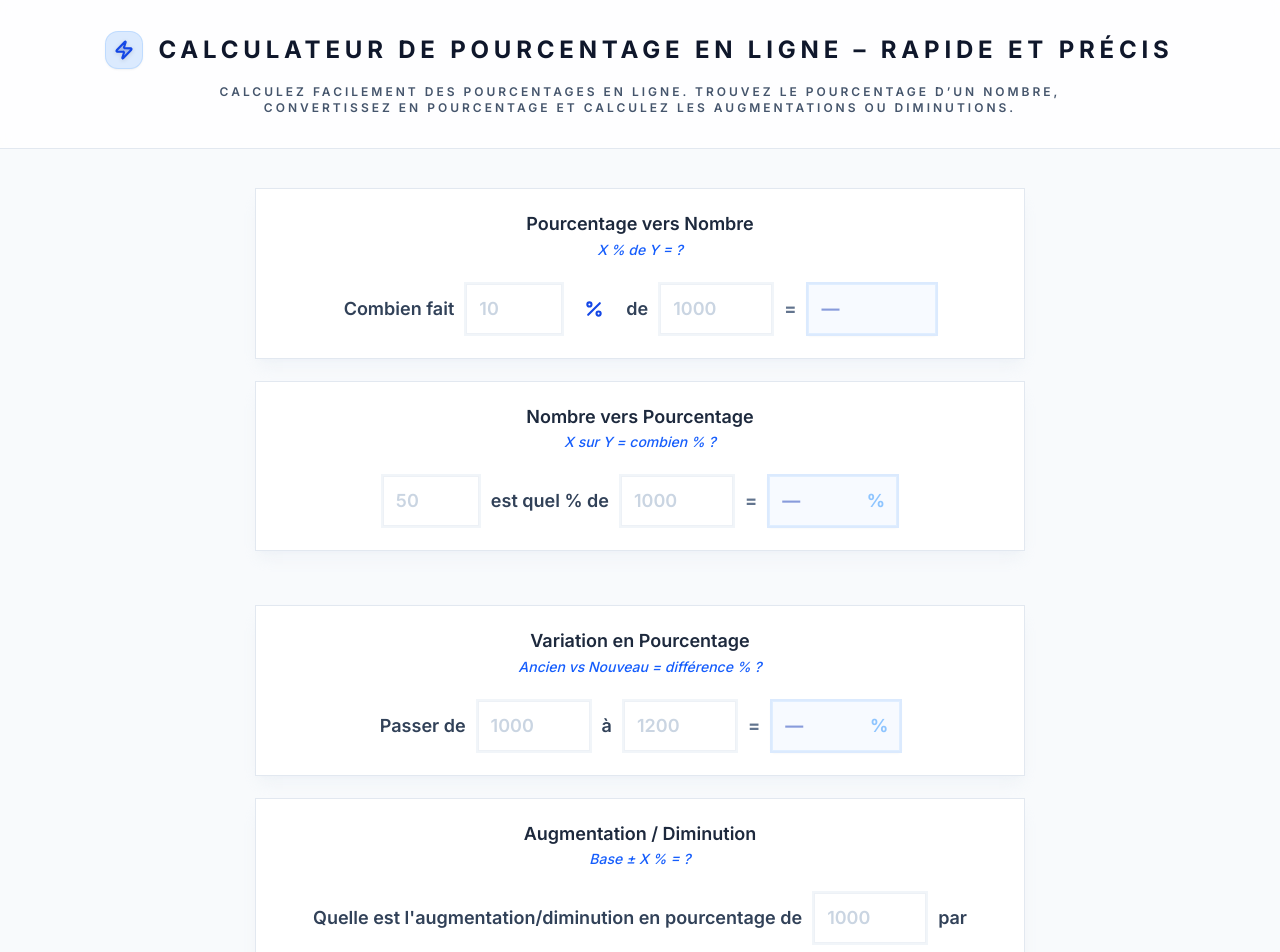
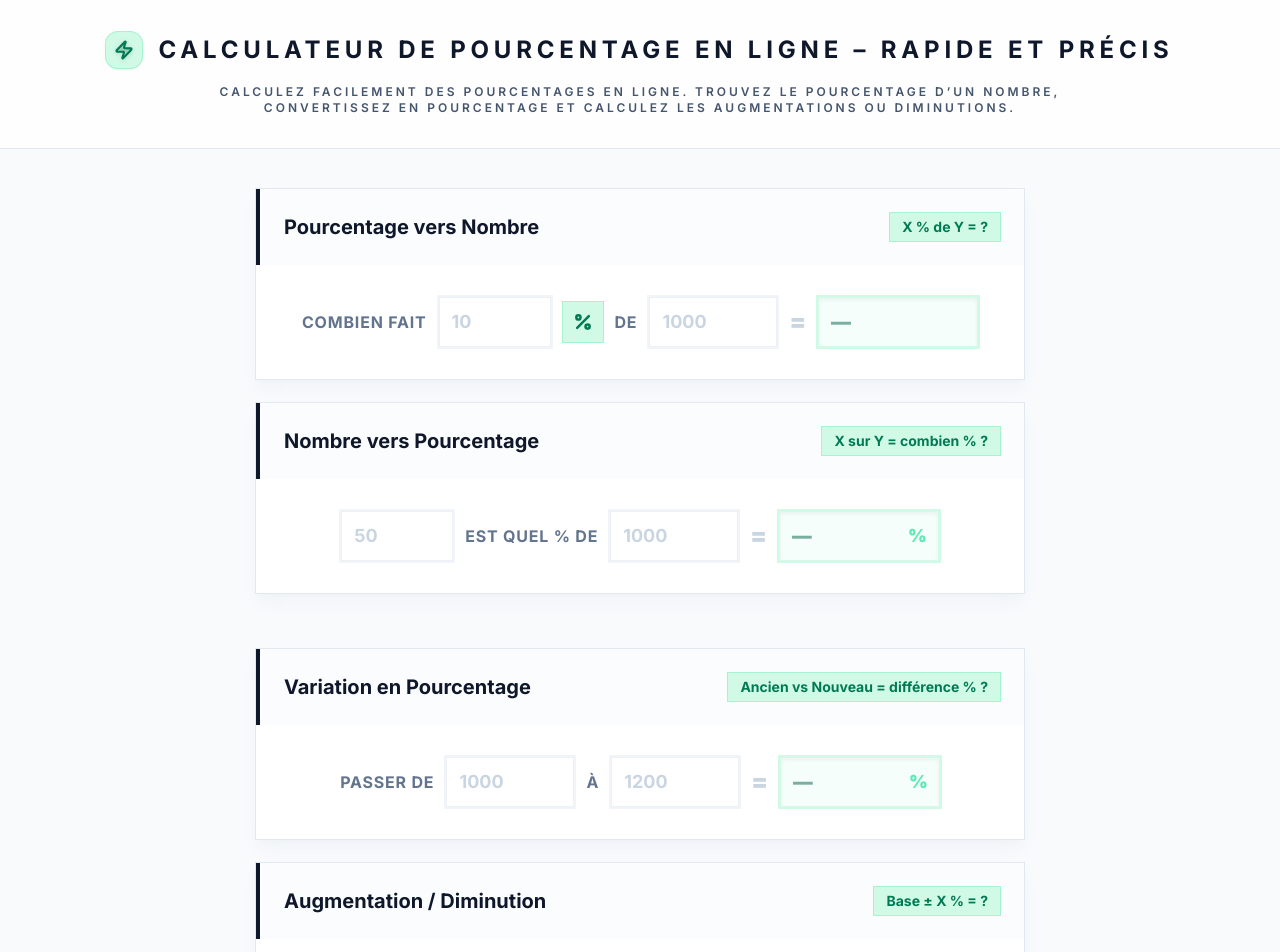
Before and after one commit to mirrzamustafa/percentagecalculator, a Next.js app: page / in a window 1280 px wide. Shown: the top 952 px of the page. Built offline with nearby package versions, Linux system fonts and the light colour scheme.

Commit message:
feat: update UI and deploy

```diff
--- a/src/components/CalculatorClient.tsx
+++ b/src/components/CalculatorClient.tsx
@@ -48,7 +48,7 @@ const THEMES = {
   }
 };
 
-const ACTIVE_THEME = THEMES.blue; // Universal theme selection point
+const ACTIVE_THEME = THEMES.emerald; // Universal theme selection point
 
 type UiHints = {
   nothingToCopy: string;
@@ -264,136 +264,126 @@ export default function CalculatorClient({
         <div id="calculators" className="mt-2 flex flex-col gap-5 sm:gap-6">
 
           {/* Card A */}
-          <section className={`group mx-auto w-full max-w-3xl rounded-none bg-white p-4 sm:p-6 shadow-lg shadow-slate-200/40 ring-1 ring-slate-200 transition-all hover:shadow-xl ${ACTIVE_THEME.hoverShadow} overflow-hidden flex flex-col items-start text-left sm:items-center sm:text-center`}>
-
-            {/* Header */}
-            <div className="flex flex-col items-start sm:items-center gap-1 mb-6">
-              <h3 className="text-lg font-semibold text-slate-800 leading-tight">
+          <section className={`group mx-auto w-full max-w-3xl rounded-none bg-white shadow-lg shadow-slate-200/40 ring-1 ring-slate-200 transition-all hover:shadow-xl ${ACTIVE_THEME.hoverShadow} overflow-hidden`}>
+            <div className={`border-l-4 border-${ACTIVE_THEME.primary}-500 bg-slate-50/50 p-4 sm:p-6`}>
+              <div className="flex flex-col gap-3 sm:flex-row sm:items-center sm:justify-between">
+                <h3 className="text-xl font-bold text-slate-900">
                   {cardA.title}
                 </h3>
-              <p className={`text-sm font-medium ${ACTIVE_THEME.accentText} italic`}>
+                <div className={`inline-flex items-center rounded-none ${ACTIVE_THEME.bg} px-3 py-1 font-mono text-sm font-bold ${ACTIVE_THEME.text} ring-1 ${ACTIVE_THEME.ring}`}>
                   {cardA.formula}
-              </p>
+                </div>
+              </div>
             </div>
 
-            {/* Inline calculator */}
-            <div className="flex flex-wrap items-center justify-start sm:justify-center gap-2 sm:gap-3 gap-y-4">
-
-              <span className="text-sm font-semibold text-slate-700 sm:text-lg">
+            <div className="p-4 sm:p-8">
+              <div className="flex flex-wrap items-center justify-start sm:justify-center gap-3 gap-y-6">
+                <span className="text-sm font-bold uppercase tracking-wider text-slate-500 sm:text-base">
                   {cardA.labelValue}
                 </span>
 
                 <input
                   type="number"
                   value={calcA.percent}
-                onChange={(e) =>
-                  setCalcA({ ...calcA, percent: e.target.value })
-                }
+                  onChange={(e) => setCalcA({ ...calcA, percent: e.target.value })}
                   placeholder="10"
-                className={`w-20 rounded-none bg-white px-2 py-2 text-sm font-semibold text-slate-800
+                  className={`w-20 rounded-none bg-white px-3 py-2.5 text-lg font-bold text-slate-800
                             ring-2 ring-slate-100 ${ACTIVE_THEME.focus}
                             outline-none transition-all border border-slate-200/60 placeholder:text-slate-300
-                          sm:w-24 sm:px-3 sm:py-2.5 sm:text-lg`}
+                            sm:w-28`}
                 />
 
-              <span className={`h-8 w-8 flex items-center justify-center rounded-xl ${ACTIVE_THEME.text} sm:h-10 sm:w-10`}>
-                <Percent size={18} strokeWidth={2.5} className="sm:hidden" />
-                <Percent size={20} strokeWidth={2.5} className="hidden sm:block" />
+                <span className={`flex h-10 w-10 items-center justify-center rounded-none ${ACTIVE_THEME.bg} ${ACTIVE_THEME.text} ring-1 ${ACTIVE_THEME.ring}`}>
+                  <Percent size={20} strokeWidth={3} />
                 </span>
 
-              <span className="text-sm font-semibold text-slate-700 sm:text-lg">
+                <span className="text-sm font-bold uppercase tracking-wider text-slate-500 sm:text-base">
                   {cardA.labelTotal}
                 </span>
 
                 <input
                   type="number"
                   value={calcA.total}
-                onChange={(e) =>
-                  setCalcA({ ...calcA, total: e.target.value })
-                }
+                  onChange={(e) => setCalcA({ ...calcA, total: e.target.value })}
                   placeholder="1000"
-                className={`w-24 rounded-none bg-white px-2 py-2 text-sm font-semibold text-slate-800
+                  className={`w-24 rounded-none bg-white px-3 py-2.5 text-lg font-bold text-slate-800
                             ring-2 ring-slate-100 ${ACTIVE_THEME.focus}
                             outline-none transition-all border border-slate-200/60 placeholder:text-slate-300
-                          sm:w-28 sm:px-3 sm:py-2.5 sm:text-lg`}
+                            sm:w-32`}
                 />
 
-              <span className="text-sm font-bold text-slate-500 sm:text-lg">{translations.ui.isEqual}</span>
+                <span className="text-2xl font-black text-slate-300">{translations.ui.isEqual}</span>
 
                 <input
                   readOnly
                   value={calcA.result}
                   placeholder="—"
-                className={`w-28 rounded-none ${ACTIVE_THEME.resultBg} px-2 py-2 text-sm font-bold ${ACTIVE_THEME.resultText}
-                          shadow-sm ring-2 ${ACTIVE_THEME.resultRing} focus:outline-none
-                          border ${ACTIVE_THEME.resultBorder} sm:w-32 sm:px-3 sm:py-2.5 sm:text-lg`}
+                  className={`w-32 rounded-none ${ACTIVE_THEME.resultBg} px-3 py-2.5 text-xl font-black ${ACTIVE_THEME.resultText}
+                            shadow-inner ring-2 ${ACTIVE_THEME.resultRing} focus:outline-none
+                            border ${ACTIVE_THEME.resultBorder} sm:w-40`}
                 />
+              </div>
             </div>
           </section>
 
 
           {/* Card B */}
-          <section className={`group mx-auto w-full max-w-3xl rounded-none bg-white p-4 sm:p-6 shadow-lg shadow-slate-200/40 ring-1 ring-slate-200 transition-all hover:shadow-xl ${ACTIVE_THEME.hoverShadow} overflow-hidden flex flex-col items-start text-left sm:items-center sm:text-center`}>
-
-            {/* Header */}
-            <div className="flex flex-col items-start sm:items-center gap-1 mb-6">
-              <h3 className="text-lg font-semibold text-slate-800 leading-tight">
+          <section className={`group mx-auto w-full max-w-3xl rounded-none bg-white shadow-lg shadow-slate-200/40 ring-1 ring-slate-200 transition-all hover:shadow-xl ${ACTIVE_THEME.hoverShadow} overflow-hidden`}>
+            <div className={`border-l-4 border-${ACTIVE_THEME.primary}-500 bg-slate-50/50 p-4 sm:p-6`}>
+              <div className="flex flex-col gap-3 sm:flex-row sm:items-center sm:justify-between">
+                <h3 className="text-xl font-bold text-slate-900">
                   {cardB.title}
                 </h3>
-              <p className={`text-sm font-medium ${ACTIVE_THEME.accentText} italic`}>
+                <div className={`inline-flex items-center rounded-none ${ACTIVE_THEME.bg} px-3 py-1 font-mono text-sm font-bold ${ACTIVE_THEME.text} ring-1 ${ACTIVE_THEME.ring}`}>
                   {cardB.formula}
-              </p>
+                </div>
+              </div>
             </div>
 
-            {/* Inline calculator */}
-            <div className="flex flex-wrap items-center justify-start sm:justify-center gap-2 sm:gap-3 gap-y-4">
-
+            <div className="p-4 sm:p-8">
+              <div className="flex flex-wrap items-center justify-start sm:justify-center gap-3 gap-y-6">
                 <input
                   type="number"
                   value={calcB.value}
-                onChange={(e) =>
-                  setCalcB({ ...calcB, value: e.target.value })
-                }
+                  onChange={(e) => setCalcB({ ...calcB, value: e.target.value })}
                   placeholder="50"
-                className={`w-20 rounded-none bg-white px-2 py-2 text-sm font-semibold text-slate-800
+                  className={`w-20 rounded-none bg-white px-3 py-2.5 text-lg font-bold text-slate-800
                             ring-2 ring-slate-100 ${ACTIVE_THEME.focus}
                             outline-none transition-all border border-slate-200/60 placeholder:text-slate-300
-                          sm:w-24 sm:px-3 sm:py-2.5 sm:text-lg`}
+                            sm:w-28`}
                 />
 
-              <span className="text-sm font-semibold text-slate-700 sm:text-lg">
+                <span className="text-sm font-bold uppercase tracking-wider text-slate-500 sm:text-base">
                   {cardB.labelTotal}
                 </span>
 
                 <input
                   type="number"
                   value={calcB.total}
-                onChange={(e) =>
-                  setCalcB({ ...calcB, total: e.target.value })
-                }
+                  onChange={(e) => setCalcB({ ...calcB, total: e.target.value })}
                   placeholder="1000"
-                className={`w-24 rounded-none bg-white px-2 py-2 text-sm font-semibold text-slate-800
+                  className={`w-24 rounded-none bg-white px-3 py-2.5 text-lg font-bold text-slate-800
                             ring-2 ring-slate-100 ${ACTIVE_THEME.focus}
                             outline-none transition-all border border-slate-200/60 placeholder:text-slate-300
-                          sm:w-28 sm:px-3 sm:py-2.5 sm:text-lg`}
+                            sm:w-32`}
                 />
 
-              <span className="text-sm font-bold text-slate-500 sm:text-lg">{translations.ui.isEqual}</span>
+                <span className="text-2xl font-black text-slate-300">{translations.ui.isEqual}</span>
 
                 <div className="relative">
                   <input
                     readOnly
                     value={calcB.result}
                     placeholder="—"
-                  className={`w-28 rounded-none ${ACTIVE_THEME.resultBg} px-2 py-2 text-sm font-bold ${ACTIVE_THEME.resultText}
-                            shadow-sm ring-2 ${ACTIVE_THEME.resultRing} focus:outline-none
-                            border ${ACTIVE_THEME.resultBorder} sm:w-32 sm:px-3 sm:py-2.5 sm:text-lg`}
+                    className={`w-32 rounded-none ${ACTIVE_THEME.resultBg} px-3 py-2.5 text-xl font-black ${ACTIVE_THEME.resultText}
+                              shadow-inner ring-2 ${ACTIVE_THEME.resultRing} focus:outline-none
+                              border ${ACTIVE_THEME.resultBorder} sm:w-40`}
                   />
-                <span className={`absolute right-2 top-1/2 -translate-y-1/2 text-sm font-bold ${ACTIVE_THEME.percentText} sm:right-3 sm:text-lg`}>
+                  <span className={`absolute right-3 top-1/2 -translate-y-1/2 text-lg font-black ${ACTIVE_THEME.percentText}`}>
                     %
                   </span>
                 </div>
-
+              </div>
             </div>
           </section>
           {/* Ad 2 */}
@@ -409,22 +399,22 @@ export default function CalculatorClient({
 {/* Card D */}
 <section
   id="calc-d"
-  className={`group mx-auto w-full max-w-3xl rounded-none bg-white p-4 sm:p-6 shadow-lg shadow-slate-200/40 ring-1 ring-slate-200 transition-all hover:shadow-xl ${ACTIVE_THEME.hoverShadow} overflow-hidden flex flex-col items-start text-left sm:items-center sm:text-center`}
+  className={`group mx-auto w-full max-w-3xl rounded-none bg-white shadow-lg shadow-slate-200/40 ring-1 ring-slate-200 transition-all hover:shadow-xl ${ACTIVE_THEME.hoverShadow} overflow-hidden`}
 >
-  {/* Header (STACKED) */}
-  <div className="flex flex-col items-start sm:items-center gap-1 mb-6">
-    <h3 className="text-lg font-semibold text-slate-800 leading-tight">
+  <div className={`border-l-4 border-${ACTIVE_THEME.primary}-500 bg-slate-50/50 p-4 sm:p-6`}>
+    <div className="flex flex-col gap-3 sm:flex-row sm:items-center sm:justify-between">
+      <h3 className="text-xl font-bold text-slate-900">
         {cardD.title}
       </h3>
-    <p className={`text-sm font-medium ${ACTIVE_THEME.accentText} italic`}>
+      <div className={`inline-flex items-center rounded-none ${ACTIVE_THEME.bg} px-3 py-1 font-mono text-sm font-bold ${ACTIVE_THEME.text} ring-1 ${ACTIVE_THEME.ring}`}>
         {cardD.formula}
-    </p>
+      </div>
+    </div>
   </div>
 
-  {/* Inline Calculator (MATCHES CARD A) */}
-  <div className="flex flex-wrap items-center justify-start sm:justify-center gap-2 sm:gap-3 gap-y-4">
-
-    <span className="text-sm font-semibold text-slate-700 sm:text-lg">
+  <div className="p-4 sm:p-8">
+    <div className="flex flex-wrap items-center justify-start sm:justify-center gap-3 gap-y-6">
+      <span className="text-sm font-bold uppercase tracking-wider text-slate-500 sm:text-base">
         {cardD.labelOld}
       </span>
 
@@ -433,13 +423,13 @@ export default function CalculatorClient({
         value={calcD.old}
         onChange={(e) => setCalcD({ ...calcD, old: e.target.value })}
         placeholder="1000"
-      className={`w-24 rounded-none bg-white px-2 py-2 text-sm font-semibold text-slate-800
+        className={`w-24 rounded-none bg-white px-3 py-2.5 text-lg font-bold text-slate-800
                   ring-2 ring-slate-100 ${ACTIVE_THEME.focus}
                   outline-none transition-all border border-slate-200/60 placeholder:text-slate-300
-                 sm:w-28 sm:px-3 sm:py-2.5 sm:text-lg`}
+                  sm:w-32`}
       />
 
-    <span className="text-sm font-semibold text-slate-700 sm:text-lg">
+      <span className="text-sm font-bold uppercase tracking-wider text-slate-500 sm:text-base">
         {cardD.labelNew}
       </span>
 
@@ -448,49 +438,49 @@ export default function CalculatorClient({
         value={calcD.new}
         onChange={(e) => setCalcD({ ...calcD, new: e.target.value })}
         placeholder="1200"
-      className={`w-24 rounded-none bg-white px-2 py-2 text-sm font-semibold text-slate-800
+        className={`w-24 rounded-none bg-white px-3 py-2.5 text-lg font-bold text-slate-800
                   ring-2 ring-slate-100 ${ACTIVE_THEME.focus}
                   outline-none transition-all border border-slate-200/60 placeholder:text-slate-300
-                 sm:w-28 sm:px-3 sm:py-2.5 sm:text-lg`}
+                  sm:w-32`}
       />
 
-    <span className="text-sm font-bold text-slate-500 sm:text-lg">{translations.ui.isEqual}</span>
+      <span className="text-2xl font-black text-slate-300">{translations.ui.isEqual}</span>
 
       <div className="relative">
         <input
           readOnly
           value={calcD.result}
           placeholder="—"
-        className={`w-28 rounded-none ${ACTIVE_THEME.resultBg} px-2 py-2 text-sm font-bold ${ACTIVE_THEME.resultText}
-                   shadow-sm ring-2 ${ACTIVE_THEME.resultRing} focus:outline-none
-                   border ${ACTIVE_THEME.resultBorder} sm:w-32 sm:px-3 sm:py-2.5 sm:text-lg`}
+          className={`w-32 rounded-none ${ACTIVE_THEME.resultBg} px-3 py-2.5 text-xl font-black ${ACTIVE_THEME.resultText}
+                    shadow-inner ring-2 ${ACTIVE_THEME.resultRing} focus:outline-none
+                    border ${ACTIVE_THEME.resultBorder} sm:w-40`}
         />
-      <span className={`absolute right-2 top-1/2 -translate-y-1/2 text-sm font-bold ${ACTIVE_THEME.percentText} sm:right-3 sm:text-lg`}>
+        <span className={`absolute right-3 top-1/2 -translate-y-1/2 text-lg font-black ${ACTIVE_THEME.percentText}`}>
           %
         </span>
       </div>
-
+    </div>
   </div>
 </section>
         {/* Card C */}
         <section
           id="calc-c"
-          className={`group mx-auto w-full max-w-3xl rounded-none bg-white p-4 sm:p-6 shadow-lg shadow-slate-200/40 ring-1 ring-slate-200 transition-all hover:shadow-xl ${ACTIVE_THEME.hoverShadow} overflow-hidden flex flex-col items-start text-left sm:items-center sm:text-center`}
+          className={`group mx-auto w-full max-w-3xl rounded-none bg-white shadow-lg shadow-slate-200/40 ring-1 ring-slate-200 transition-all hover:shadow-xl ${ACTIVE_THEME.hoverShadow} overflow-hidden`}
         >
-          {/* Header (STACKED like Card A system) */}
-          <div className="flex flex-col items-start sm:items-center gap-1 mb-6">
-            <h3 className="text-lg font-semibold text-slate-800 leading-tight">
+          <div className={`border-l-4 border-${ACTIVE_THEME.primary}-500 bg-slate-50/50 p-4 sm:p-6`}>
+            <div className="flex flex-col gap-3 sm:flex-row sm:items-center sm:justify-between">
+              <h3 className="text-xl font-bold text-slate-900">
                 {cardC.title}
               </h3>
-            <p className={`text-sm font-medium ${ACTIVE_THEME.accentText} italic`}>
+              <div className={`inline-flex items-center rounded-none ${ACTIVE_THEME.bg} px-3 py-1 font-mono text-sm font-bold ${ACTIVE_THEME.text} ring-1 ${ACTIVE_THEME.ring}`}>
                 {cardC.formula}
-            </p>
+              </div>
+            </div>
           </div>
 
-          {/* Inline Calculator (MATCHES CARD A STYLE) */}
-          <div className="flex flex-wrap items-center justify-start sm:justify-center gap-2 sm:gap-3 gap-y-4">
-
-            <span className="text-sm font-semibold text-slate-700 sm:text-lg">
+          <div className="p-4 sm:p-8">
+            <div className="flex flex-wrap items-center justify-start sm:justify-center gap-3 gap-y-6">
+              <span className="text-sm font-bold uppercase tracking-wider text-slate-500 sm:text-base">
                 {cardC.labelBase}
               </span>
 
@@ -499,13 +489,13 @@ export default function CalculatorClient({
                 value={calcC.base}
                 onChange={(e) => setCalcC({ ...calcC, base: e.target.value })}
                 placeholder="1000"
-              className={`w-24 rounded-none bg-white px-2 py-2 text-sm font-semibold text-slate-800
+                className={`w-24 rounded-none bg-white px-3 py-2.5 text-lg font-bold text-slate-800
                           ring-2 ring-slate-100 ${ACTIVE_THEME.focus}
                           outline-none transition-all border border-slate-200/60 placeholder:text-slate-300
-                        sm:w-28 sm:px-3 sm:py-2.5 sm:text-lg`}
+                          sm:w-32`}
               />
 
-            <span className="text-sm font-semibold text-slate-700 sm:text-lg">
+              <span className="text-sm font-bold uppercase tracking-wider text-slate-500 sm:text-base">
                 {cardC.labelChange}
               </span>
 
@@ -515,27 +505,27 @@ export default function CalculatorClient({
                   value={calcC.percent}
                   onChange={(e) => setCalcC({ ...calcC, percent: e.target.value })}
                   placeholder="10"
-                className={`w-20 rounded-none bg-white px-2 py-2 text-sm font-semibold text-slate-800
+                  className={`w-20 rounded-none bg-white px-3 py-2.5 text-lg font-bold text-slate-800
                             ring-2 ring-slate-100 ${ACTIVE_THEME.focus}
                             outline-none transition-all border border-slate-200/60 placeholder:text-slate-300
-                          sm:w-24 sm:px-3 sm:py-2.5 sm:text-lg`}
+                            sm:w-28`}
                 />
-              <span className={`absolute right-2 top-1/2 -translate-y-1/2 text-sm font-bold text-slate-300 sm:right-3 sm:text-lg`}>
+                <span className={`absolute right-3 top-1/2 -translate-y-1/2 text-lg font-bold text-slate-300`}>
                   %
                 </span>
               </div>
 
-            <span className="text-sm font-bold text-slate-500 sm:text-lg">{translations.ui.isEqual}</span>
+              <span className="text-2xl font-black text-slate-300">{translations.ui.isEqual}</span>
 
               <input
                 readOnly
                 value={calcC.result}
                 placeholder="—"
-              className={`w-28 rounded-none ${ACTIVE_THEME.resultBg} px-2 py-2 text-sm font-bold ${ACTIVE_THEME.resultText}
-                        shadow-sm ring-2 ${ACTIVE_THEME.resultRing} focus:outline-none
-                        border ${ACTIVE_THEME.resultBorder} sm:w-32 sm:px-3 sm:py-2.5 sm:text-lg`}
+                className={`w-32 rounded-none ${ACTIVE_THEME.resultBg} px-3 py-2.5 text-xl font-black ${ACTIVE_THEME.resultText}
+                          shadow-inner ring-2 ${ACTIVE_THEME.resultRing} focus:outline-none
+                          border ${ACTIVE_THEME.resultBorder} sm:w-40`}
               />
-
+            </div>
           </div>
         </section>
         </div>
--- a/middleware.ts
+++ b/src/middleware.ts
@@ -1,6 +1,6 @@
 import { NextResponse } from "next/server";
 import type { NextRequest } from "next/server";
-import { domainLocaleMap, defaultLocale, supportedLocales } from "@/lib/domainConfig";
+import { domainLocaleMap, defaultLocale, supportedLocales } from "./lib/domainConfig";
 
 export function middleware(request: NextRequest) {
   const { pathname } = request.nextUrl;
```
Lines whose indentation alone changed are shown as unchanged.
